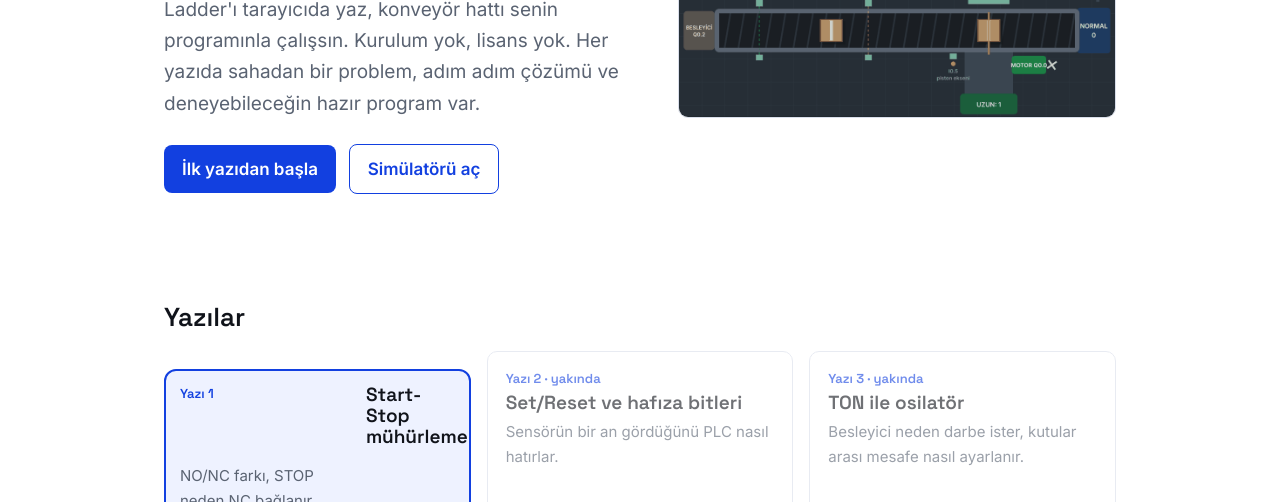
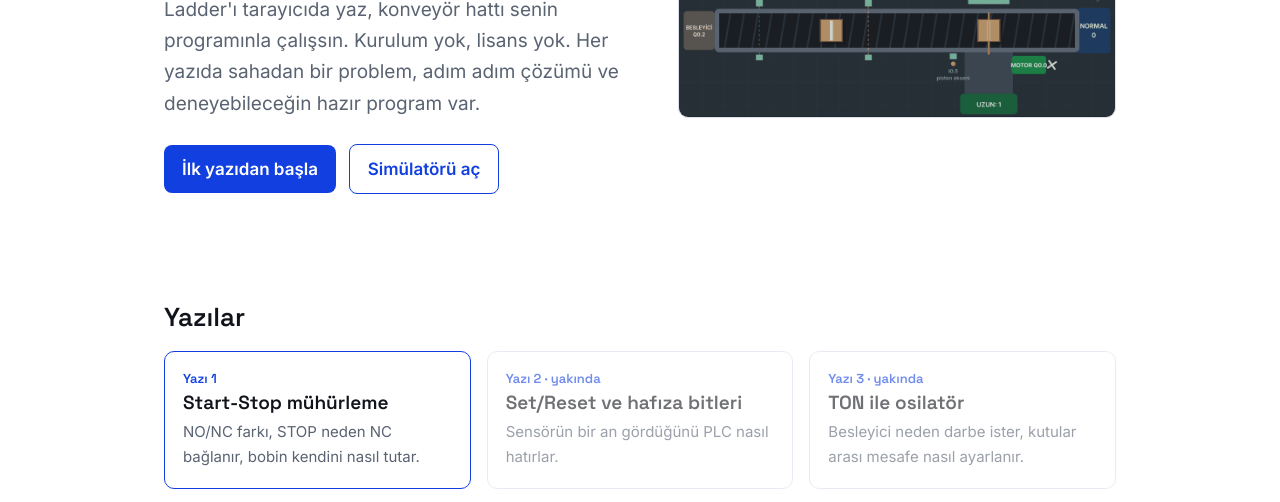
Before and after one commit to hasanmirzakilinc/plc-egitim, a plain HTML site: page index.html in a window 1280 px wide. Shown: the part 233-735 px from the top of the page. Drawn offline with Linux system fonts and the light colour scheme.

Commit message:
Ana sayfa kartı düzeltildi

```diff
--- a/index.html
+++ b/index.html
@@ -27,7 +27,7 @@
 <section class="wrap wide" id="yazilar">
   <h2 style="margin-top:0">Yazılar</h2>
   <div class="cards">
-    <a class="card live" href="yazilar/01-start-stop-muhurleme.html" style="text-decoration:none;color:inherit">
+    <a class="card" style="text-decoration:none;color:inherit;border-color:var(--cobt)" href="yazilar/01-start-stop-muhurleme.html" style="text-decoration:none;color:inherit">
       <span class="no">Yazı 1</span><h3>Start-Stop mühürleme</h3><p>NO/NC farkı, STOP neden NC bağlanır, bobin kendini nasıl tutar.</p></a>
     <div class="card soon"><span class="no">Yazı 2 · yakında</span><h3>Set/Reset ve hafıza bitleri</h3><p>Sensörün bir an gördüğünü PLC nasıl hatırlar.</p></div>
     <div class="card soon"><span class="no">Yazı 3 · yakında</span><h3>TON ile osilatör</h3><p>Besleyici neden darbe ister, kutular arası mesafe nasıl ayarlanır.</p></div>
```
